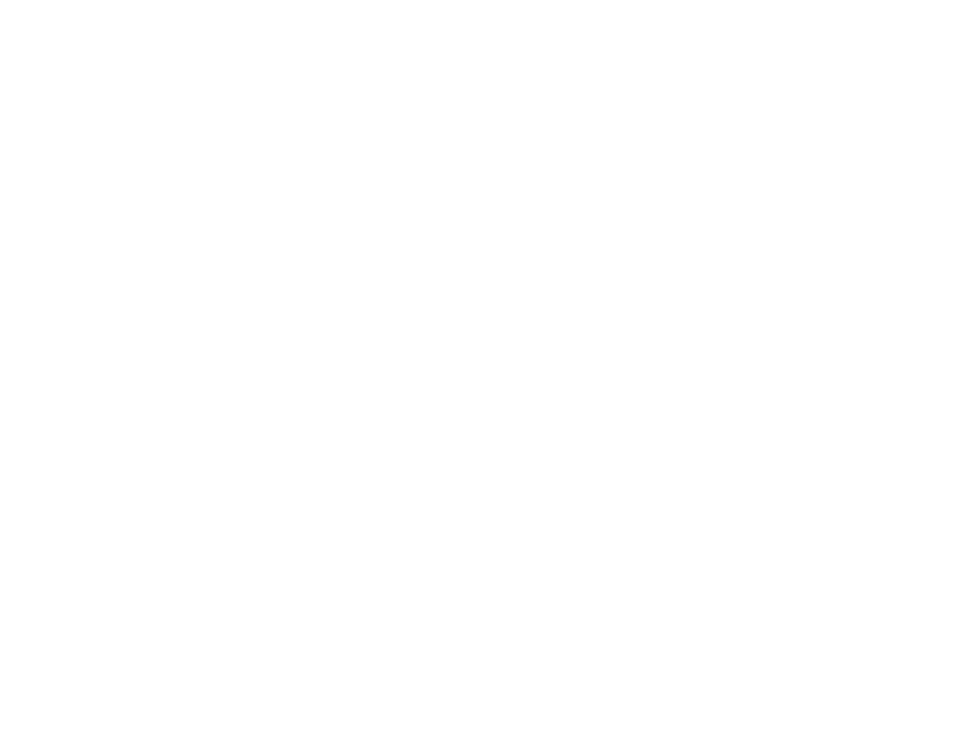
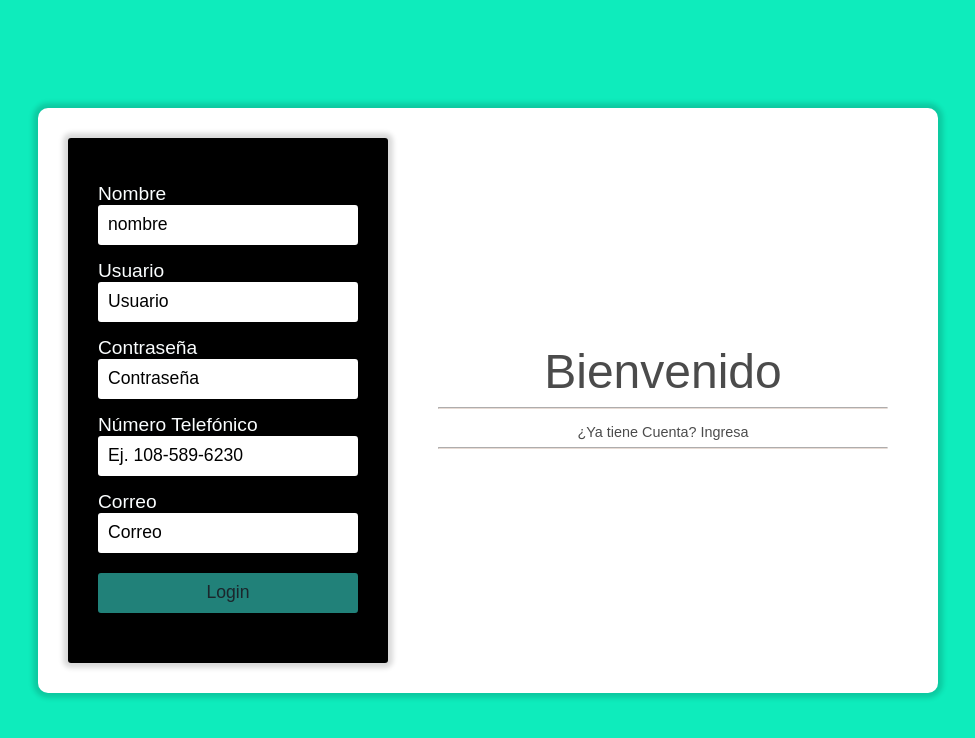
Before and after one commit to Cocoyanami/calculadora-energia, a plain HTML site: page registro.html in a window 1280 px wide. Shown: the whole page, without its empty margins (152-1127 px from the left). Drawn offline with Linux system fonts and the light colour scheme.

Commit message:
Cambios reunion 090724

```diff
--- a/css/login.css
+++ b/css/login.css
@@ -6,7 +6,7 @@ body {
     color: #1b262c;
 
     margin: 0;
-    background-color: #93ffab;
+    background-color: #0eecbc;
 }
 
 /* efectos para el contenedor de pantalla completa */
@@ -21,10 +21,10 @@ body {
     min-height: 100vh;
     width: 100%;
     height: 100%;
-
+    /*
     background-image: url(../imagenes/fondo-degradado-tonos-verdes_23-2148382072.avif);
     background-position: center;
-    background-size: cover;
+    background-size: cover;*/
 }
 
 /* contenedor del login a la izquierda */
@@ -156,7 +156,7 @@ body {
 
 .titulo {
     font-size: 300%;
-    color:#dfcdc3;
+    color:#000000;
 }
 
 .logo-empresa img {
@@ -177,7 +177,7 @@ hr {
 .pie-form a {
     display: block;
     text-decoration: none;
-    color: #dfcdc3;
+    color: #000000;
     margin-bottom: 3px;
 }
 
--- a/css/styles.css
+++ b/css/styles.css
@@ -1,8 +1,21 @@
 body {
     font-family: Arial, sans-serif;
+    display: flex;
+    align-items: center;
+    justify-content: center;
+
     margin: 0;
-    padding: 20px;
+    padding: 0;
+    min-width: 100vw;
+    min-height: 100vh;
+    width: 100%;
+    height: 100%;
+
     background-color: #0eecbc;
+
+    /*background-image: url(../imagenes/fondo-degradado-tonos-verdes_23-2148382072.avif);
+    background-position: center;
+    background-size: cover;*/
 }
 .calculator {
     max-width: 400px;
@@ -22,14 +35,14 @@ body {
 .calculator button {
     width: 100%;
     padding: 10px;
-    background-color: #28a745;
+    background-color: #40f9e984;
     color: white;
     border: none;
     border-radius: 4px;
     cursor: pointer;
 }
 .calculator button:hover {
-    background-color: #218838;
+    background-color: #1aeb82;
 }
 .result {
     margin-top: 20px;
--- a/registro.html
+++ b/registro.html
@@ -0,0 +1,79 @@
+<!-- Define que el documento esta bajo el estandar de HTML 5 -->
+<!doctype html>
+
+<!-- Representa la raíz de un documento HTML o XHTML. Todos los demás elementos deben ser descendientes de este elemento. -->
+<html lang="es">
+
+    <head>
+
+        <meta charset="utf-8">
+
+        <title> Registro </title>
+
+        <meta name="viewport" content="width=device-width, initial-scale=1.0">
+
+        <meta name="author" content="Videojuegos & Desarrollo">
+        <meta name="description" content="Ejemplo de formulario de acceso basado en HTML5 y CSS">
+        <meta name="keywords" content="login,formulariode acceso html">
+
+        <link href="https://fonts.googleapis.com/css?family=Nunito&display=swap" rel="stylesheet">
+
+        <!-- Link hacia el archivo de estilos css -->
+        <link rel="stylesheet" href="css/login.css">
+
+        <style type="text/css">
+
+        </style>
+
+        <script type="text/javascript">
+
+        </script>
+
+    </head>
+
+    <body>
+
+        <div id="contenedor">
+
+            <div id="contenedorcentrado">
+                <div id="login">
+                    <form id="loginform">
+
+                        <label for="nombre">Nombre</label>
+                        <input id="nombre" type="text" name="nombre" placeholder="nombre" required>
+
+
+                        <label for="usuario">Usuario</label>
+                        <input id="usuario" type="text" name="usuario" placeholder="Usuario" required>
+
+                        <label for="password">Contraseña</label>
+                        <input id="password" type="password" placeholder="Contraseña" name="password" required>
+
+                        <label for="telefono">Número Telefónico</label>
+                        <input id="telefono" type="tel" name="telefono" placeholder="Ej. 108-589-6230" oninput="this.value = this.value.replace(/[^0-9\-]/g, '');" required>
+
+                        <label for="correo">Correo</label>
+                        <input id="Correo" type="email" name="Correo" placeholder="Correo" required>
+
+
+
+                        <button type="submit" title="Ingresar" name="Ingresar">Login</button>
+                    </form>
+
+                </div>
+                <div id="derecho">
+                    <div class="titulo">
+                        Bienvenido
+                    </div>
+                    <hr>
+                    <div class="pie-form">
+                        <a href="#">¿Ya tiene Cuenta? Ingresa</a>
+                        <hr>
+
+                    </div>
+                </div>
+            </div>
+        </div>
+
+    </body>
+</html>
```
Also changed, not shown: login.html (+2 -2 lines), seleccion-dispositivos.html (renamed from seleccion-dispositivos.html.html, +1 -1 lines), basedt.js (added).
